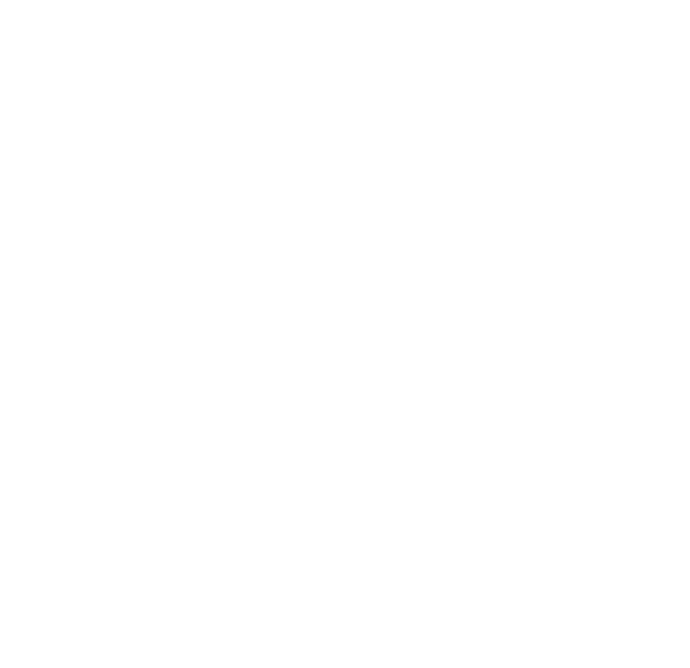
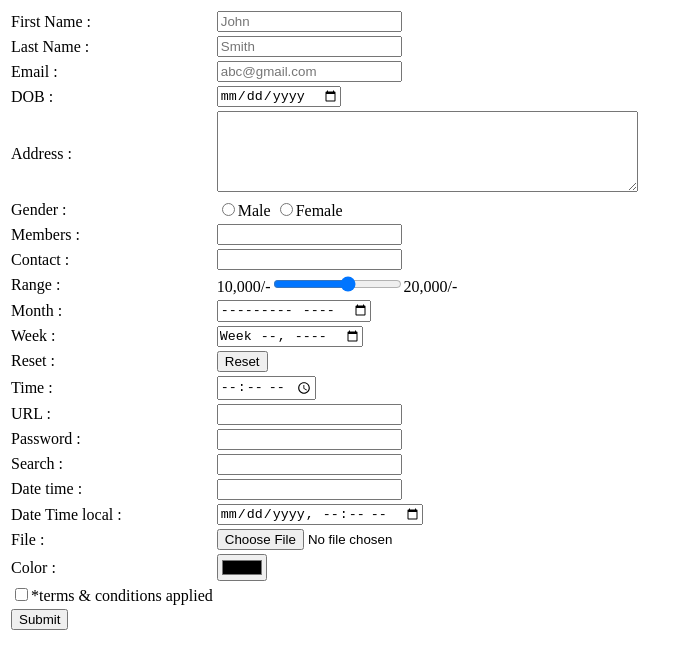
Before and after one commit to riedhampattel/14_OCTOBER_11-00-to-12-00, a plain HTML site: page HTML&CSS/4.html in a window 1280 px wide. Shown: the whole page, without its empty margins (0-690 px from the left). Drawn offline with Linux system fonts and the light colour scheme.

Commit message:
practice

```diff
--- a/HTML&CSS/4.html
+++ b/HTML&CSS/4.html
@@ -6,6 +6,95 @@
     <title>Time - Table</title>
 </head>
 <body>
-
+    <form>
+            <table>
+                <tr>
+                    <td>First Name :</td>
+                    <td><input type="text" placeholder="John" required></td>
+                </tr>
+                <tr>
+                    <td>Last Name :</td>
+                    <td><input type="text" placeholder="Smith"></td>
+                </tr>
+                <tr>
+                    <td>Email :</td>
+                    <td><input type="email" placeholder="abc@gmail.com"></td>
+                </tr>
+                <tr>
+                    <td>DOB :</td>
+                    <td><input type="date"></td>
+                </tr>
+                <tr>
+                    <td>Address :</td>
+                    <td><textarea rows="5" cols="50"></textarea></td>
+                </tr>
+                <tr>
+                    <td>Gender :</td>
+                    <td><input type="radio" name="uGender">Male <input type="radio" name="uGender">Female</td>
+                </tr>
+                <tr>
+                    <td>Members :</td>
+                    <td><input type="number"></td>
+                </tr>
+                <tr>
+                    <td>Contact :</td>
+                    <td><input type="tel"></td>
+                </tr>
+                <tr>
+                    <td>Range :</td>
+                    <td>10,000/-<input type="range" step="20">20,000/-</td>
+                </tr>
+                <tr>
+                    <td>Month :</td>
+                    <td><input type="month"></td>
+                </tr>
+                <tr>
+                    <td>Week :</td>
+                    <td><input type="week"></td>
+                </tr>
+                <tr>
+                    <td>Reset :</td>
+                    <td><input type="reset"></td>
+                </tr>
+                <tr>
+                    <td>Time :</td>
+                    <td><input type="time"></td>
+                </tr>
+                <tr>
+                    <td>URL :</td>
+                    <td><input type="url"></td>
+                </tr>
+                <tr>
+                    <td>Password :</td>
+                    <td><input type="password"></td>
+                </tr>
+                <tr>
+                    <td>Search :</td>
+                    <td><input type="search"></td>
+                </tr>
+                <tr>
+                    <td>Date time :</td>
+                    <td><input type="datetime"></td>
+                </tr>
+                <tr>
+                    <td>Date Time local :</td>
+                    <td><input type="datetime-local"></td>
+                </tr>
+                <tr>
+                    <td>File :</td>
+                    <td><input type="file"></td>
+                </tr>
+                <tr>
+                    <td>Color :</td>
+                    <td><input type="color"></td>
+                </tr>
+                <tr>
+                    <td><input type="checkbox">*terms & conditions applied</td>
+                </tr>
+                <tr>
+                    <td><input type="submit"></td>
+                </tr>
+            </table>
+    </form>
 </body>
 </html>
```
Also changed, not shown: HTML&CSS/5.html (added, +21 -0 lines).
